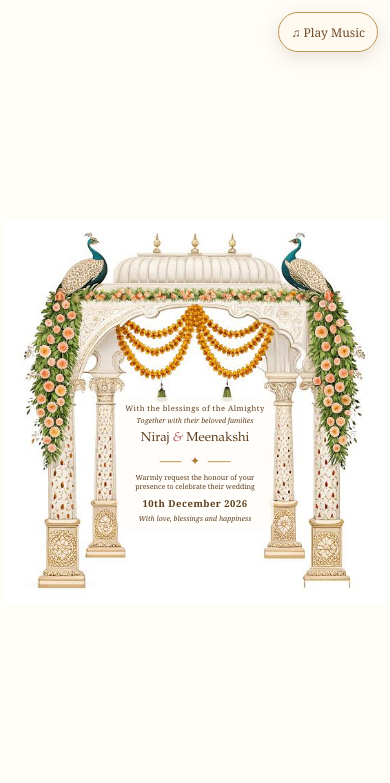
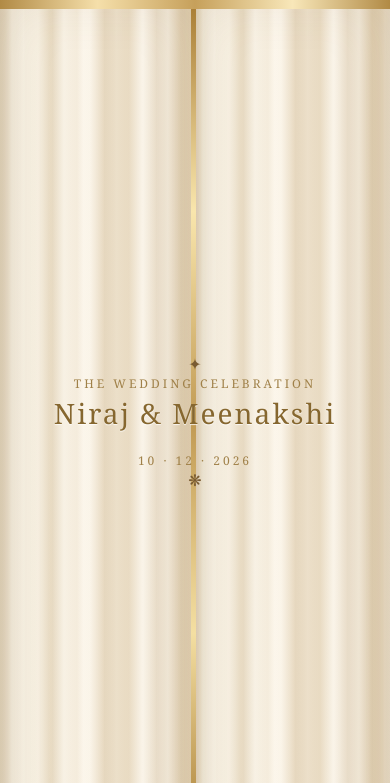
Before and after one commit to Anuj-Bhulani-2006/Niraj_Meenakshi_wedding_Invitation, a plain HTML site: page index.html in a window 390 px wide. Shown: the top 783 px of the page. Drawn offline with Linux system fonts and the light colour scheme.

Commit message:
Add files via upload

```diff
--- a/script.js
+++ b/script.js
@@ -150,7 +150,7 @@ document.addEventListener("DOMContentLoaded", async function () {
         : parseFloat(durationParts) * 1000;
 
     // Curtain open hone se pehle 3 second wait
-await new Promise(resolve => setTimeout(resolve, 900));
+await new Promise(resolve => setTimeout(resolve, 1000));
 
     // Start opening
     intro.classList.add("open");
--- a/style.css
+++ b/style.css
@@ -2064,3 +2064,304 @@ button, .map-link, .call-link, .music-control {
         padding: 18px 14px !important;
     }
 }
+
+
+
+/* =========================================
+   ROYAL IVORY WEDDING CURTAIN
+========================================= */
+
+.wedding-intro {
+    position: fixed;
+    inset: 0;
+    z-index: 99999;
+    overflow: hidden;
+    background: #f7f0e3;
+    transition: background 1s ease;
+}
+
+/* GURU JI IMAGE */
+
+.guru-reveal {
+    position: absolute;
+    inset: 0;
+    z-index: 1;
+    display: flex;
+    align-items: center;
+    justify-content: center;
+    opacity: 0;
+    visibility: hidden;
+    transition: opacity 1s ease, visibility 1s ease;
+    background: #f8f3e8;
+}
+
+.guru-reveal img {
+    width: 100%;
+    height: 100%;
+    object-fit: contain;
+    object-position: center;
+    display: block;
+}
+
+/* CURTAIN BASE */
+
+.intro-curtain {
+    position: absolute;
+    top: 0;
+    bottom: 0;
+    width: 51%;
+    z-index: 5;
+    overflow: hidden;
+
+    background:
+        linear-gradient(
+            90deg,
+            #d8c6a5 0%,
+            #fdf9ef 12%,
+            #eee2cb 25%,
+            #fffaf0 42%,
+            #e5d4b6 58%,
+            #f9f2e5 72%,
+            #d9c5a3 100%
+        );
+
+    box-shadow:
+        inset 0 0 55px rgba(122, 87, 43, 0.12),
+        inset 0 0 12px rgba(255, 255, 255, 0.7);
+
+    transition: transform 3.3s cubic-bezier(.77, 0, .18, 1);
+}
+
+.intro-left {
+    left: 0;
+    transform-origin: left center;
+}
+
+.intro-right {
+    right: 0;
+    transform-origin: right center;
+}
+
+/* REALISTIC VERTICAL FABRIC FOLDS */
+
+.curtain-texture {
+    position: absolute;
+    inset: 0;
+
+    background:
+        repeating-linear-gradient(
+            90deg,
+            rgba(130, 96, 52, 0.10) 0px,
+            rgba(255, 255, 255, 0.32) 18px,
+            rgba(166, 131, 78, 0.10) 38px,
+            rgba(255, 255, 255, 0.20) 58px,
+            rgba(139, 101, 54, 0.09) 82px
+        );
+
+    opacity: 0.8;
+}
+
+/* GOLD CURTAIN EDGES */
+
+.curtain-gold {
+    position: absolute;
+    top: 0;
+    bottom: 0;
+    width: 8px;
+
+    background: linear-gradient(
+        180deg,
+        #a77b32,
+        #f9e6ad,
+        #c19a53,
+        #f4dfa2,
+        #a77b32
+    );
+
+    box-shadow: 0 0 12px rgba(184, 143, 66, 0.25);
+}
+
+.intro-left .curtain-gold {
+    right: 0;
+}
+
+.intro-right .curtain-gold {
+    left: 0;
+}
+
+/* TOP ROYAL GOLD BORDER */
+
+.wedding-intro::before {
+    content: "";
+    position: absolute;
+    top: 0;
+    left: 0;
+    width: 100%;
+    height: 9px;
+    z-index: 10;
+
+    background: linear-gradient(
+        90deg,
+        #b18a45,
+        #f5dfaa,
+        #c6a05b,
+        #f8e7b9,
+        #b18a45
+    );
+}
+
+/* CENTER INTRO TEXT */
+
+.intro-title {
+    position: absolute;
+    z-index: 20;
+    top: 50%;
+    left: 50%;
+    width: 90%;
+    transform: translate(-50%, -50%);
+    text-align: center;
+
+    color: #795b32;
+
+    transition:
+        opacity 0.5s ease,
+        visibility 0.5s ease;
+}
+
+.intro-title h1 {
+    font-family: "Georgia", serif;
+    font-size: clamp(25px, 5vw, 55px);
+    font-weight: 400;
+    letter-spacing: 4px;
+    margin: 0 0 18px;
+    color: #86672f;
+    text-shadow: 0 1px 1px rgba(255, 255, 255, 0.8);
+}
+
+.intro-title p {
+    font-family: "Georgia", serif;
+    font-size: clamp(13px, 2vw, 19px);
+    letter-spacing: 5px;
+    color: #a08149;
+    margin: 0;
+}
+
+.intro-title .intro-divider {
+    width: 120px;
+    height: 1px;
+    margin: 22px auto;
+
+    background: linear-gradient(
+        90deg,
+        transparent,
+        #b18a45,
+        #e8d39b,
+        #b18a45,
+        transparent
+    );
+}
+
+/* CURTAIN OPEN */
+
+.wedding-intro.open .intro-left {
+    transform: translateX(-100%);
+}
+
+.wedding-intro.open .intro-right {
+    transform: translateX(100%);
+}
+
+/* TEXT DISAPPEARS AS CURTAINS OPEN */
+
+.wedding-intro.open .intro-title {
+    opacity: 0;
+    visibility: hidden;
+}
+
+/* GURU JI REVEAL */
+
+.wedding-intro.show-guru .guru-reveal {
+    opacity: 1;
+    visibility: visible;
+}
+
+/* GURU JI FADE OUT */
+
+.wedding-intro.hide-guru .guru-reveal {
+    opacity: 0;
+}
+
+/* INTRO BACKGROUND */
+
+.wedding-intro.open {
+    background: #f8f3e8;
+}
+
+/* =========================================
+   MOBILE RESPONSIVE
+========================================= */
+
+@media (max-width: 600px) {
+
+    .intro-curtain {
+        width: 51%;
+        transition: transform 3.3s cubic-bezier(.77, 0, .18, 1);
+    }
+
+    .curtain-texture {
+        background:
+            repeating-linear-gradient(
+                90deg,
+                rgba(130, 96, 52, 0.10) 0px,
+                rgba(255, 255, 255, 0.32) 12px,
+                rgba(166, 131, 78, 0.10) 25px,
+                rgba(255, 255, 255, 0.20) 38px,
+                rgba(139, 101, 54, 0.09) 52px
+            );
+    }
+
+    .curtain-gold {
+        width: 5px;
+    }
+
+    .intro-title {
+        width: 92%;
+    }
+
+    .intro-title h1 {
+        font-size: 28px;
+        letter-spacing: 2px;
+        line-height: 1.5;
+    }
+
+    .intro-title p {
+        font-size: 12px;
+        letter-spacing: 3px;
+    }
+
+    .intro-title .intro-divider {
+        width: 85px;
+        margin: 17px auto;
+    }
+
+    .guru-reveal img {
+        width: 100%;
+        height: 100%;
+        object-fit: contain;
+    }
+}
+
+/* SMALL PHONES */
+
+@media (max-width: 360px) {
+
+    .intro-title h1 {
+        font-size: 24px;
+        letter-spacing: 1.5px;
+    }
+
+    .intro-title p {
+        font-size: 11px;
+        letter-spacing: 2px;
+    }
+}
```
